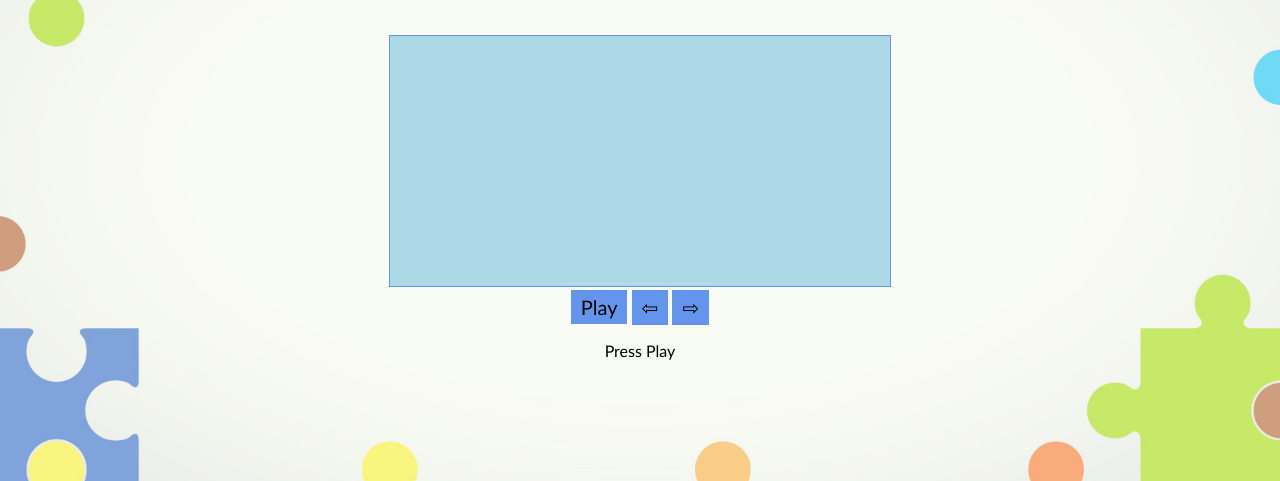
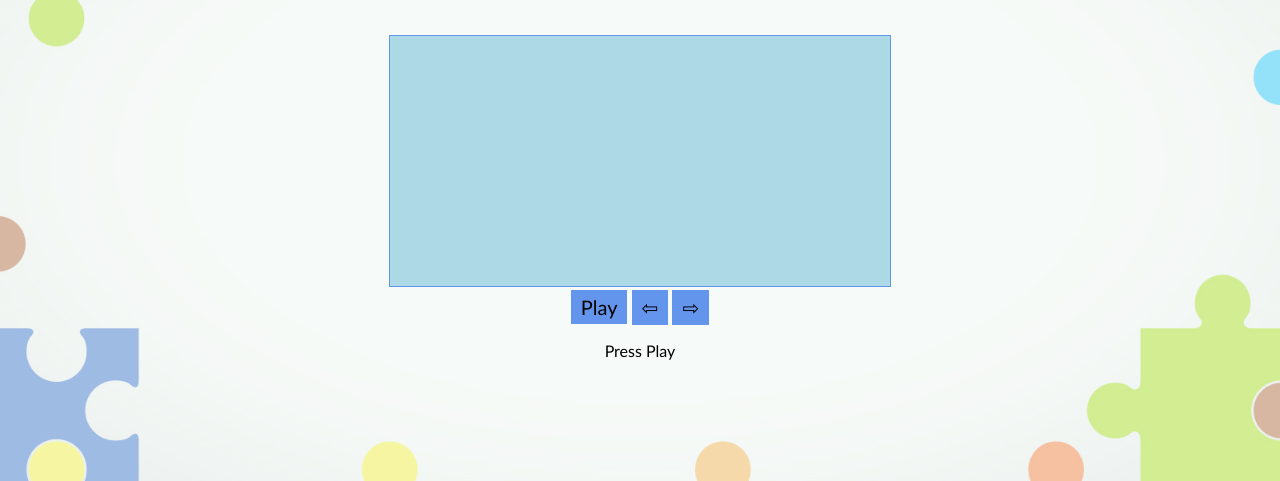
Before and after one commit to hau23/LT3210-project, a plain HTML site: page Lv2.html in a window 1280 px wide. Shown: the part 319-800 px from the top of the page. Drawn offline with Linux system fonts and the light colour scheme; files whose address does not match are found by name.

Commit message:
Change of background opacity

```diff
--- a/Lv2.html
+++ b/Lv2.html
@@ -76,7 +76,7 @@
         right: 0px;
         bottom: 0px;
         left: 0px;
-        opacity: 0.6;
+        opacity: 0.43;
         height: 100%;
         width: 100%;
         z-index: -1;
--- a/indexStyles.css
+++ b/indexStyles.css
@@ -42,7 +42,7 @@ body {
     right: 0px;
     bottom: 0px;
     left: 0px;
-    opacity: 0.6;
+    opacity: 0.43;
     height: 100%;
     z-index: -1;
 }
--- a/lv1styles.css
+++ b/lv1styles.css
@@ -79,7 +79,7 @@ body {
 	right: 0px;
 	bottom: 0px;
 	left: 0px;
-	opacity: 0.45;
+	opacity: 0.43;
 	height: 100%;
 	z-index: -1;
 }
```
Also changed, not shown: Lv3.html (+1 -1 lines), lv4.html (+1 -1 lines).
